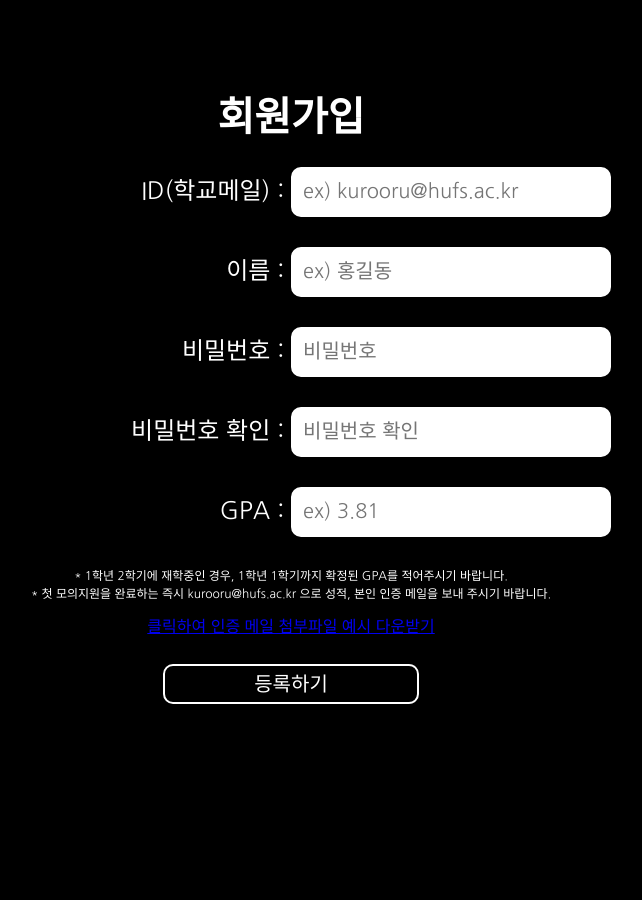
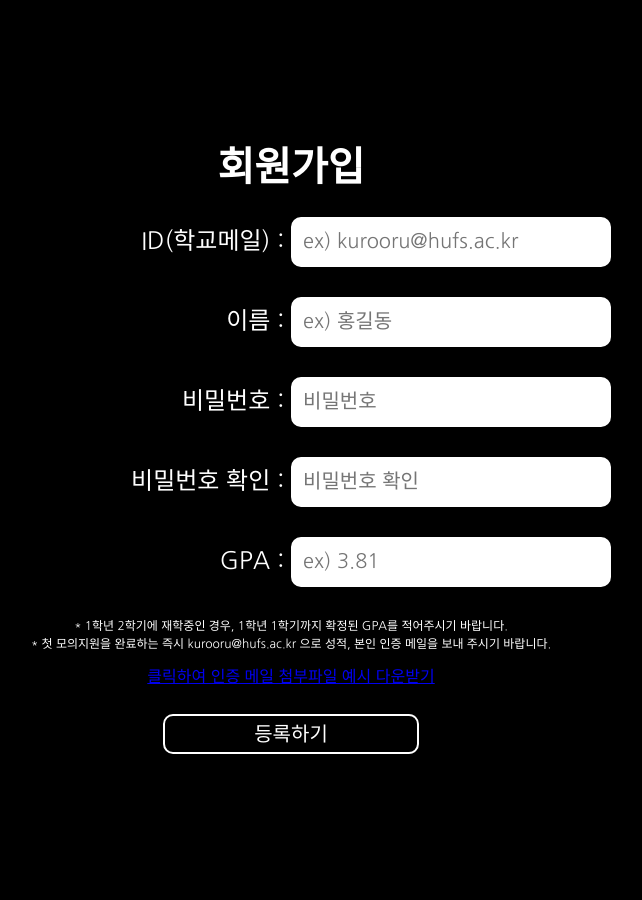
Before and after one commit to Yang-Min-Seok/Hufs_apply, a Flask app: page /signin in a window 1280 px wide. Shown: the whole page, without its empty margins (349-991 px from the left). Before the commit the page ends 704 px from the top, so only its background shows below. Run offline with Flask 2, Linux system fonts and the light colour scheme.

Commit message:
template height update 800px -> 900px

```diff
--- a/static/css/Apply/main.css
+++ b/static/css/Apply/main.css
@@ -3,7 +3,7 @@
 }
 #main .wrap{
     display: flex;
-    height: 800px;
+    height: 900px;
 }
 #main .wrap .hello{
     width: 50%;
--- a/static/css/Landing/intro.css
+++ b/static/css/Landing/intro.css
@@ -3,7 +3,7 @@
 }
 #intro .wrap{
     display:flex;
-    height:800px;
+    height:900px;
 }
 #intro .wrap .left{
     /* 너비 절반 설정 */
--- a/static/css/Show/main.css
+++ b/static/css/Show/main.css
@@ -3,7 +3,7 @@
 }
 #main .wrap{
     display: flex;
-    height: 800px;
+    height: 900px;
 }
 #main .wrap .hello{
     width: 50%;
--- a/static/css/Signin/info.css
+++ b/static/css/Signin/info.css
@@ -8,7 +8,7 @@
     justify-content: center;
     text-align: center;
     /* 높이 */
-    height: 800px;
+    height: 900px;
     /* 배경색 */
     background-color: #000;
 }
```
